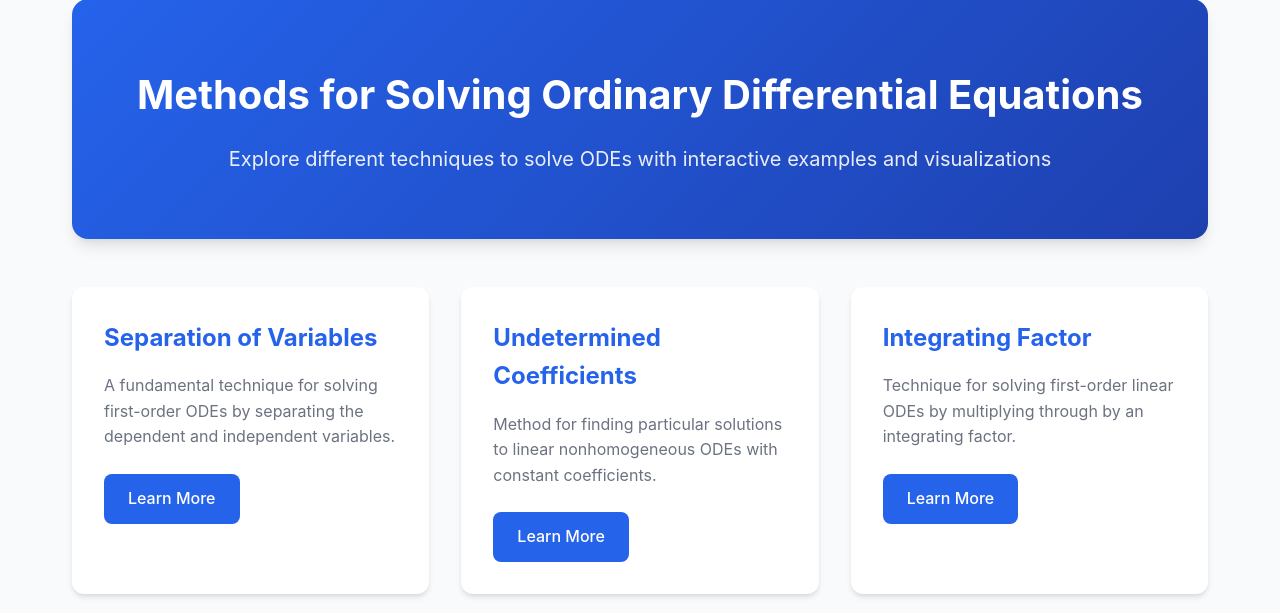
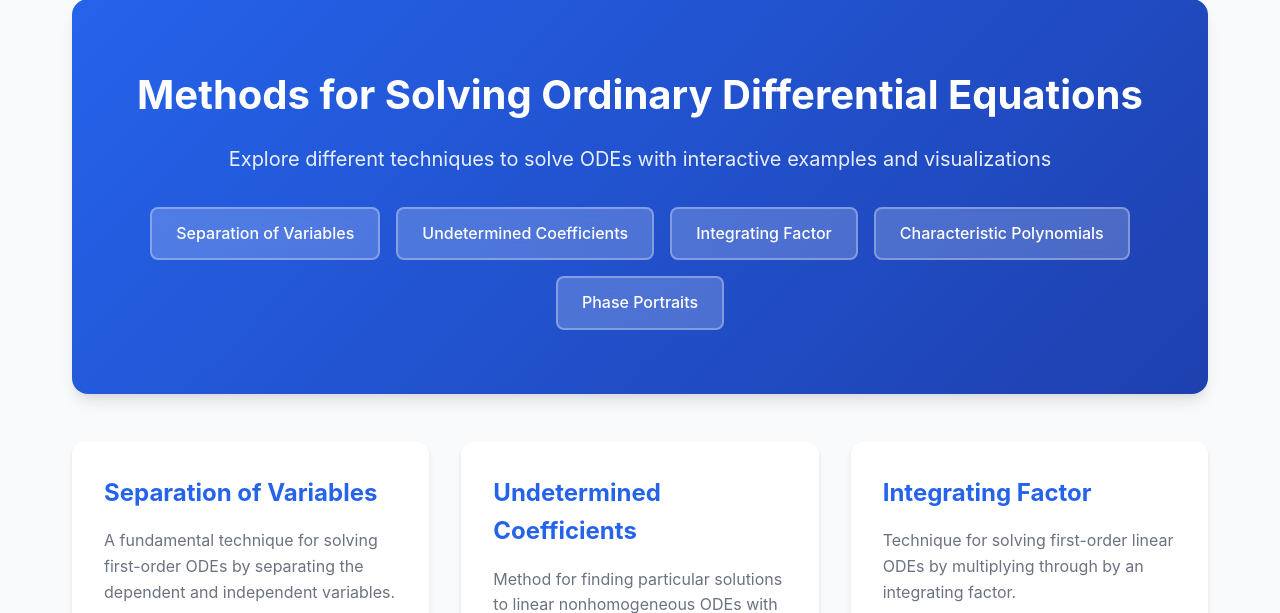
Before and after one commit to OllieHubert/Diff_Eq, a Flask app: page / in a window 1280 px wide. Shown: the part 142-755 px from the top of the page. Run offline with Flask 3, Linux system fonts and the light colour scheme.

Commit message:
Restore hero section with navigation links in blue hero area

```diff
--- a/static/css/style.css
+++ b/static/css/style.css
@@ -99,6 +99,35 @@ body {
 .hero-subtitle {
     font-size: 1.25rem;
     opacity: 0.9;
+    margin-bottom: 2rem;
+}
+
+.hero-links {
+    display: flex;
+    flex-wrap: wrap;
+    justify-content: center;
+    gap: 1rem;
+    margin-top: 2rem;
+}
+
+.hero-link {
+    display: inline-block;
+    background: rgba(255, 255, 255, 0.2);
+    color: white;
+    padding: 0.75rem 1.5rem;
+    border-radius: 0.5rem;
+    text-decoration: none;
+    font-weight: 500;
+    transition: all 0.3s;
+    border: 2px solid rgba(255, 255, 255, 0.3);
+    backdrop-filter: blur(10px);
+}
+
+.hero-link:hover {
+    background: rgba(255, 255, 255, 0.3);
+    border-color: rgba(255, 255, 255, 0.5);
+    transform: translateY(-2px);
+    box-shadow: 0 4px 12px rgba(0, 0, 0, 0.2);
 }
 
 /* Methods Grid */
--- a/templates/index.html
+++ b/templates/index.html
@@ -7,6 +7,13 @@
     <div class="hero-content">
         <h1>Methods for Solving Ordinary Differential Equations</h1>
         <p class="hero-subtitle">Explore different techniques to solve ODEs with interactive examples and visualizations</p>
+        <div class="hero-links">
+            <a href="/separation-of-variables" class="hero-link">Separation of Variables</a>
+            <a href="/undetermined-coefficients" class="hero-link">Undetermined Coefficients</a>
+            <a href="/integrating-factor" class="hero-link">Integrating Factor</a>
+            <a href="/characteristic-polynomials" class="hero-link">Characteristic Polynomials</a>
+            <a href="/phase-portraits" class="hero-link">Phase Portraits</a>
+        </div>
     </div>
 </div>
 
```
